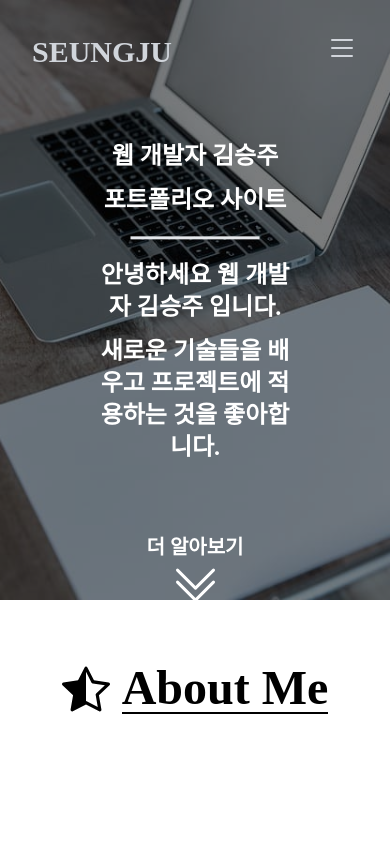
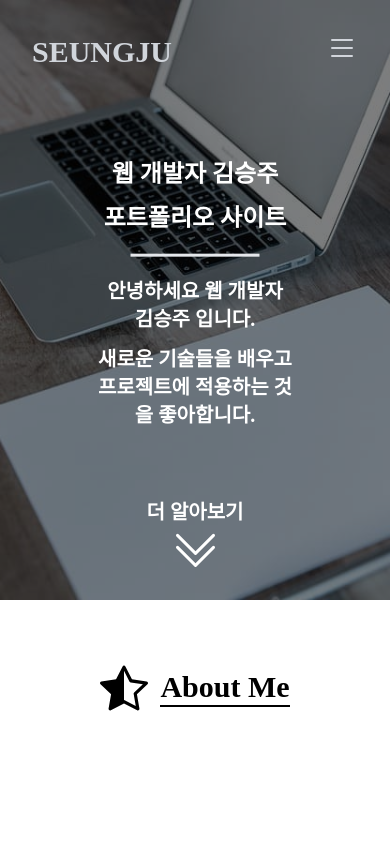
Before and after one commit to seung-ju-kim/portfolio, a Next.js app: page / in a window 390 px wide. Shown: the top 841 px of the page. Built offline with nearby package versions, Linux system fonts and the light colour scheme.

Commit message:
modify: 모바일 반응형 UI 수정

```diff
--- a/src/components/common/SectionTitle.tsx
+++ b/src/components/common/SectionTitle.tsx
@@ -8,7 +8,7 @@ const SectionTitle = ({title}: {title: string}) => {
       <span className='mr-3'>
         <Star width={'3rem'} height={'3rem'} />
       </span>
-      <span className='text-5xl font-bold border-b-2 border-black'>{title}</span>
+      <span className='text-3xl lg:text-5xl font-bold border-b-2 border-black'>{title}</span>
     </header>
   );
 };
--- a/src/components/home/Introduce.tsx
+++ b/src/components/home/Introduce.tsx
@@ -12,7 +12,7 @@ export default function Introduce() {
         </div>
 
         <hr className='border border-t-2 my-5 w-2/3 mx-auto' />
-        <div className='flex flex-col gap-3 text-2xl lg:text-3xl'>
+        <div className='flex flex-col gap-3 text-xl lg:text-3xl'>
           <span>안녕하세요 웹 개발자 김승주 입니다.</span>
           <span>새로운 기술들을 배우고 프로젝트에 적용하는 것을 좋아합니다.</span>
         </div>
```
